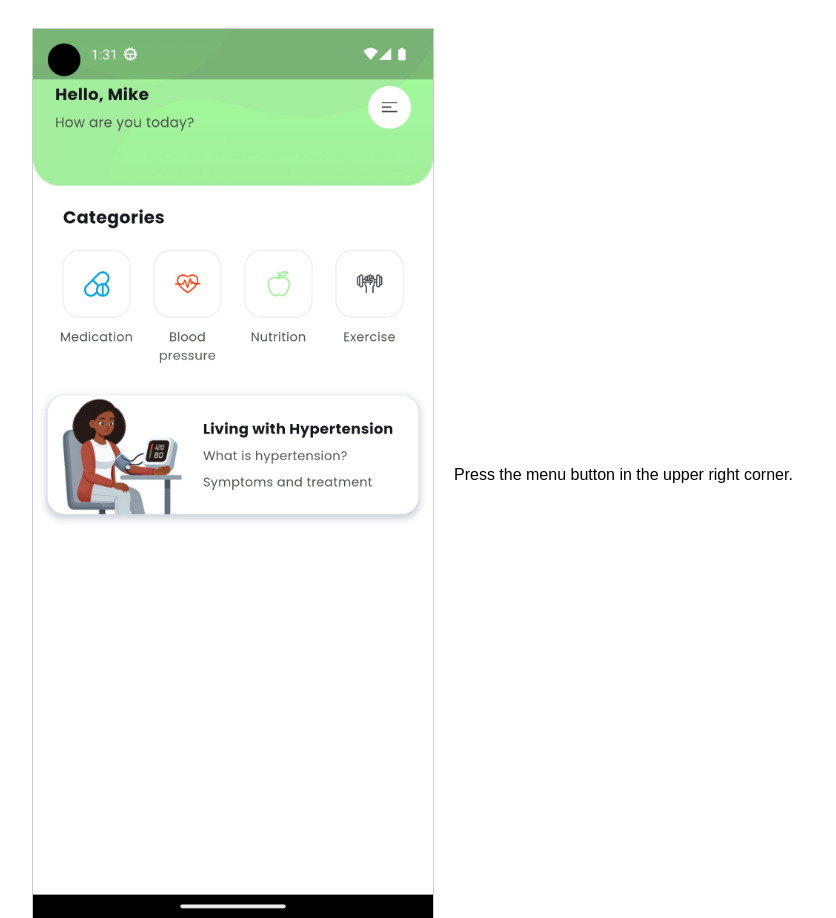
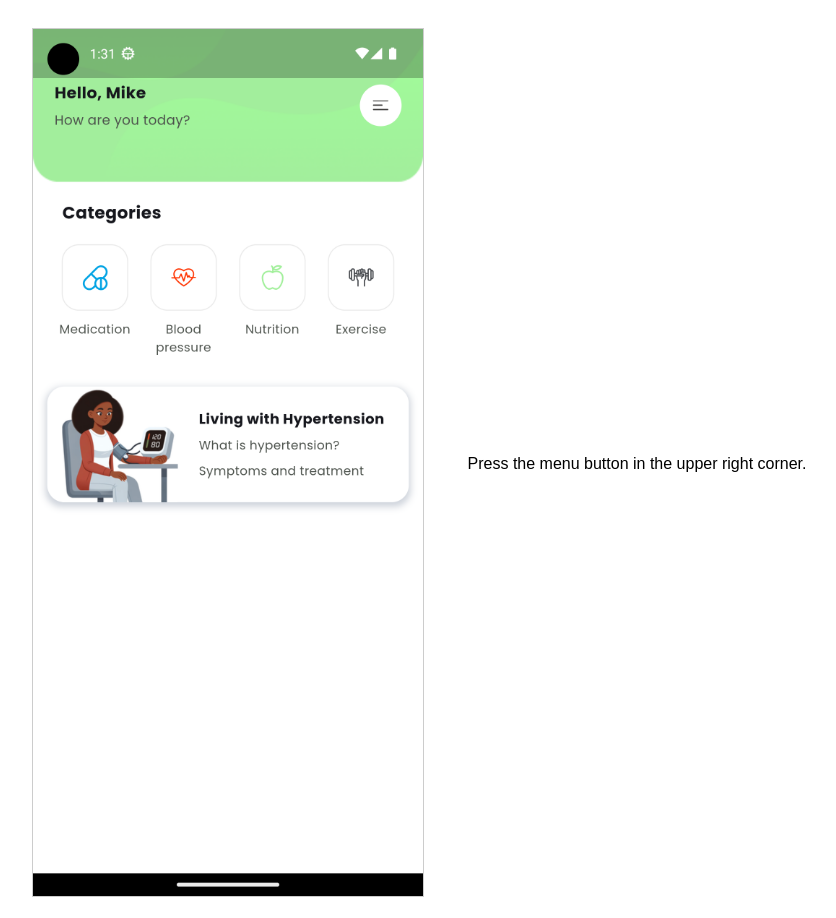
Before and after one commit to HappyHeartDM/happyheartdm.github.io, a plain HTML site: page deleteaccount.html in a window 1280 px wide. Shown: the top 918 px of the page, without its empty margins (208-1044 px from the left). Drawn offline with Linux system fonts and the light colour scheme.

Commit message:
Fixes image size

```diff
--- a/deleteaccount.html
+++ b/deleteaccount.html
@@ -7,14 +7,15 @@
 <style>
   body { font-family: Arial, sans-serif; }
   .container { display: flex; flex-direction: column; align-items: center; gap: 40px; padding: 20px; }
-  .step { display: flex; flex-direction: row; align-items: center; width: 100%; max-width: 800px; }
-  .image img { width: 100%; max-width: 400px; height: auto; border: 1px solid #ccc; }
-  .text { flex-grow: 1; margin-left: 20px; }
+  .step { display: grid; grid-template-columns: 1fr; gap: 20px; width: 100%; max-width: 400px; align-items: center; }
+  .image img { width: 100%; height: auto; border: 1px solid #ccc; }
+  .text { text-align: center; }
 
-  /* Mobile view adjustments */
-  @media (max-width: 768px) {
-    .step { flex-direction: column; }
-    .text { margin-left: 0; margin-top: 20px; text-align: center; }
+  /* Larger screens */
+  @media (min-width: 768px) {
+    .step { grid-template-columns: 1fr 1fr; text-align: left; max-width: 800px;}
+    .image img { max-width: 100%; }
+    .text { max-width: 400px; }
   }
 </style>
 </head>
```
